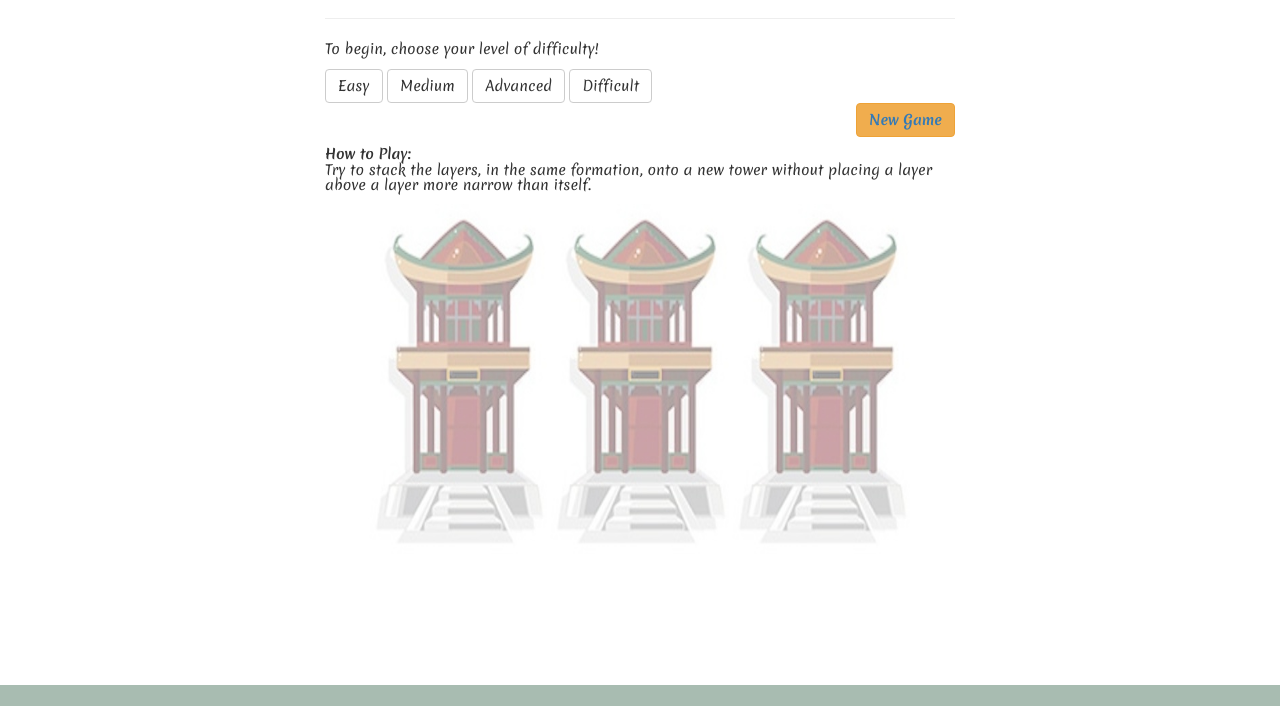
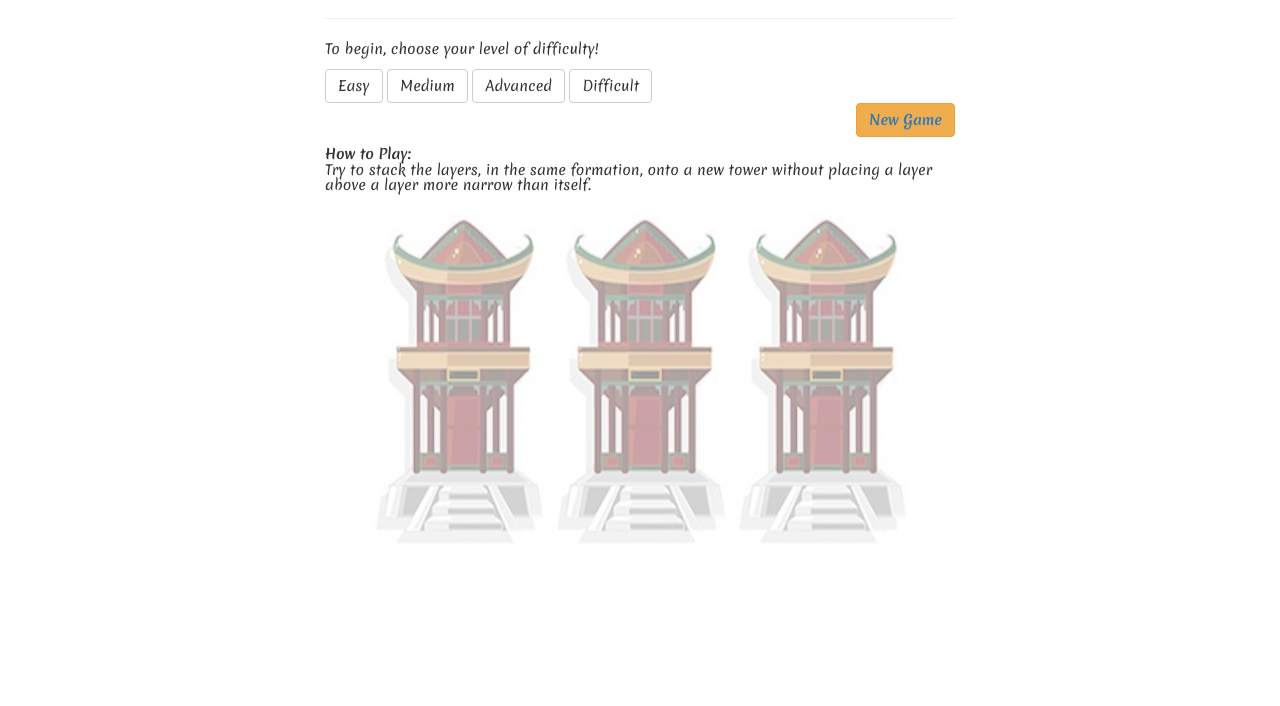
Before and after one commit to SamanthaDegges/Hanoi, a plain HTML site: page index.html in a window 1280 px wide. Shown: the part 94-800 px from the top of the page. Drawn offline with nearby package versions, Linux system fonts and the light colour scheme.

Commit message:
removed footer.

```diff
--- a/hanoi.css
+++ b/hanoi.css
@@ -5,13 +5,6 @@
   margin-left: auto;
   margin-right: auto;
   font-family: 'Merienda', cursive;
-}
-#footer {
-    position: absolute;
-    bottom: 0px;
-    width: 100%;
-    height: 1.5em;
-    background-color: #A8BCB1;
 }
 
 body {
--- a/index.html
+++ b/index.html
@@ -43,7 +43,6 @@
     </button></div>
   </div>
   </div>
-  <div id="footer"></div>
 
   <script src="https://code.jquery.com/jquery-1.11.3.min.js"></script>
   <script src="haoni.js"></script>
```
